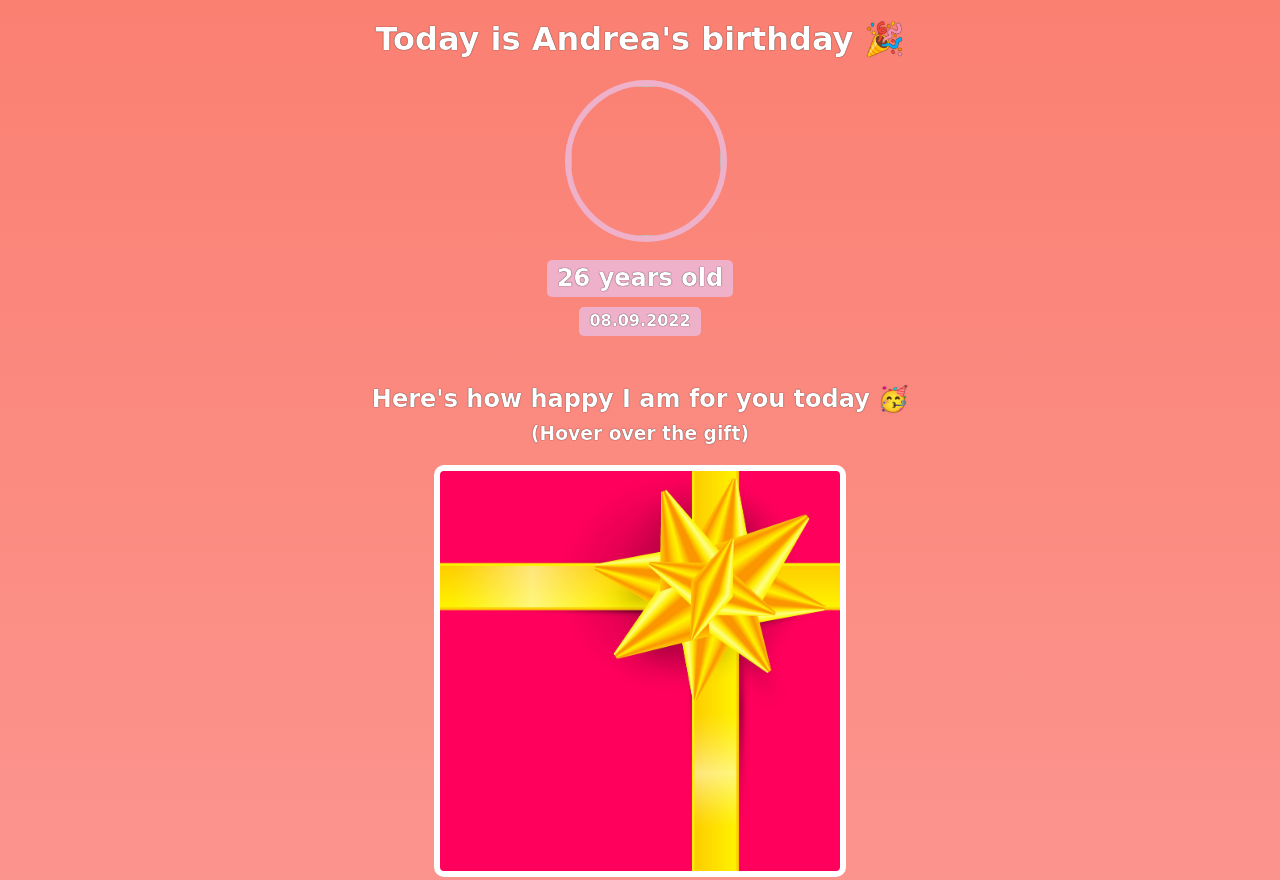
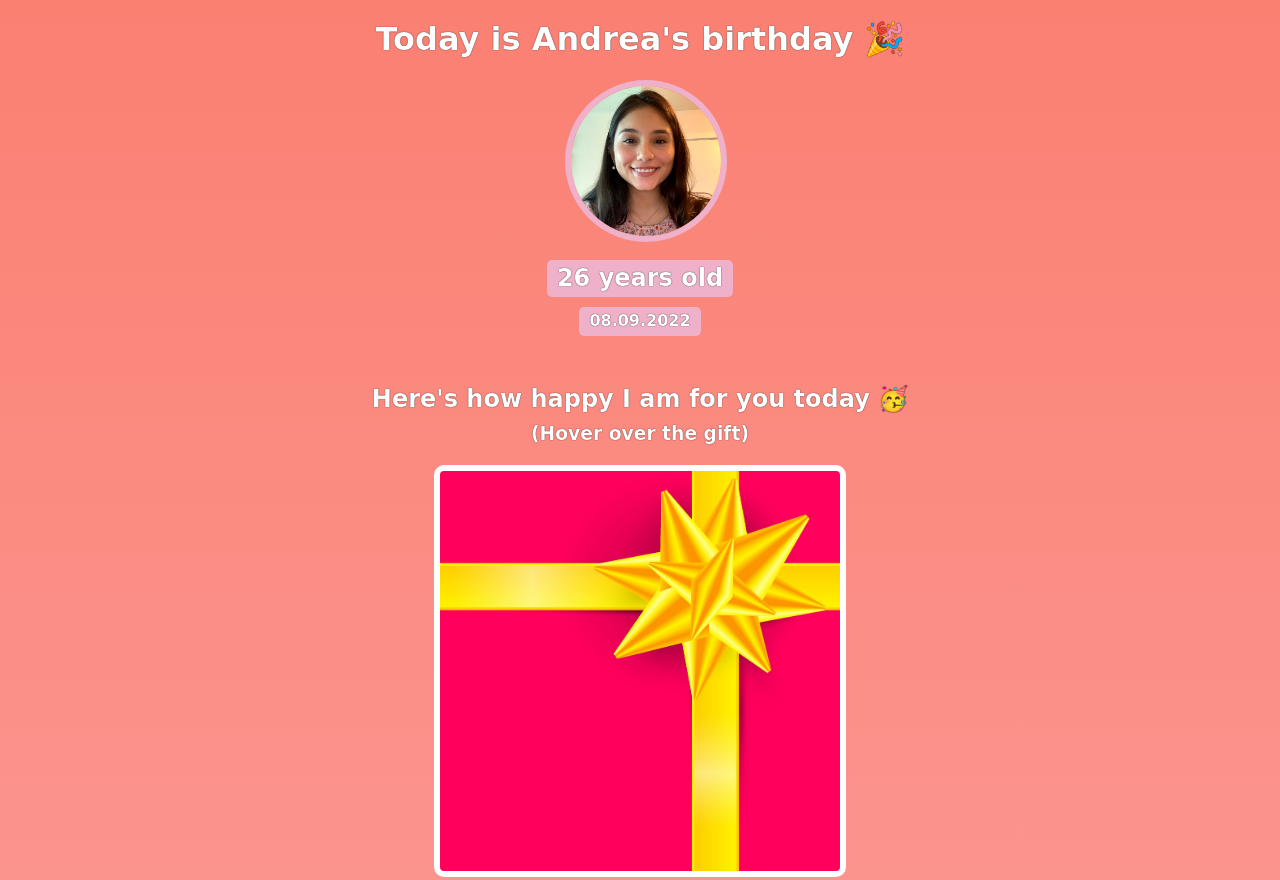
Before and after one commit to acsolis896/Birthday-GIFt-Website, a plain HTML site: page index.html in a window 1280 px wide. Shown: the top 880 px of the page. Drawn offline with nearby package versions, Linux system fonts and the light colour scheme; files whose address does not match are found by name; a web font is replaced by a local one.

Commit message:
Update index.html

```diff
--- a/index.html
+++ b/index.html
@@ -9,7 +9,7 @@
         <div id="header">
             <h1>Today is Andrea's birthday 🎉</h1>
             <div id="photo">
-            <img id="bff-img" src="images/Dre.jpg">
+            <img id="bff-img" src="Dre.jpg">
             </div>
             <h2 id="bday-age">26 years old</h2>
             <h4 id="bday-date">08.09.2022</h4>
```
